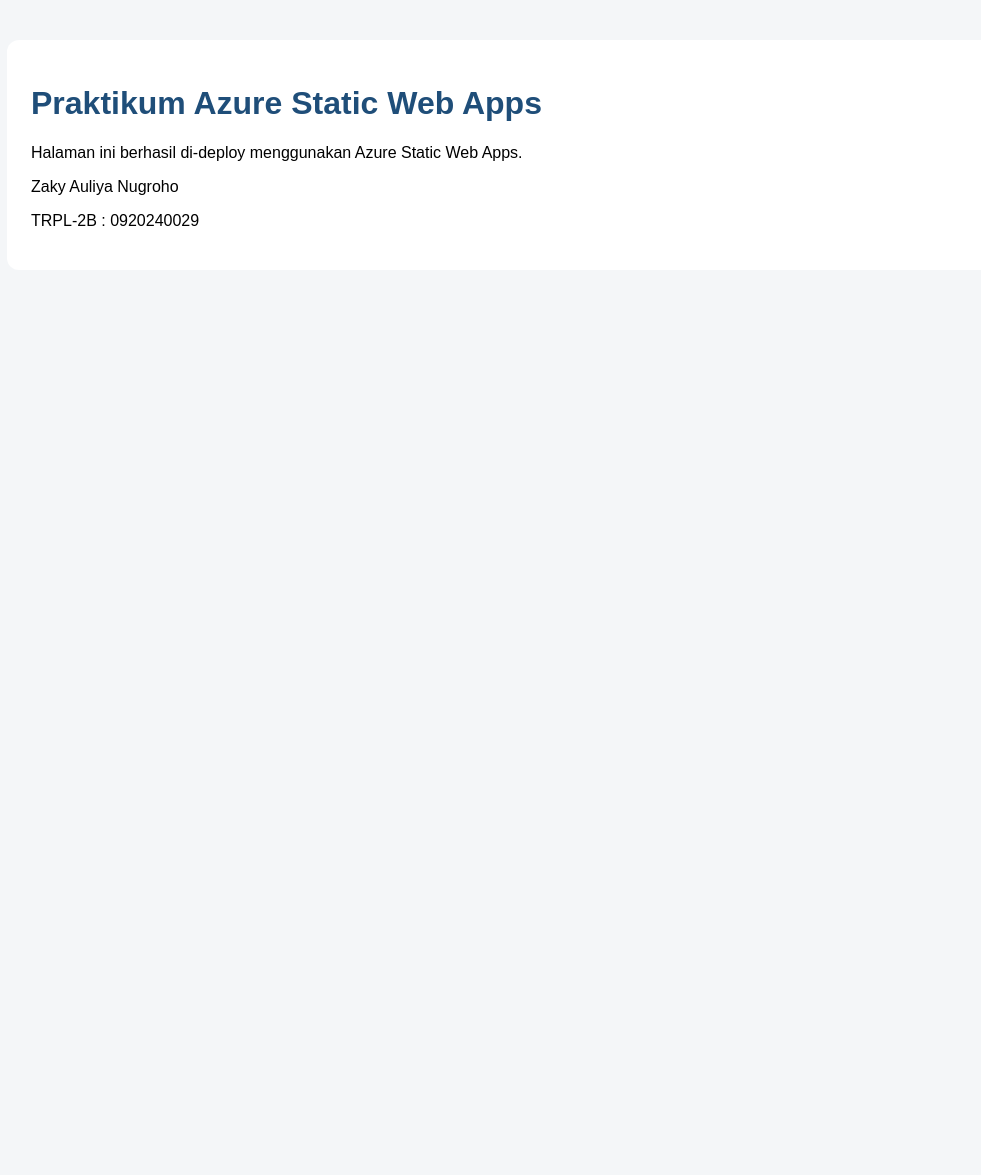
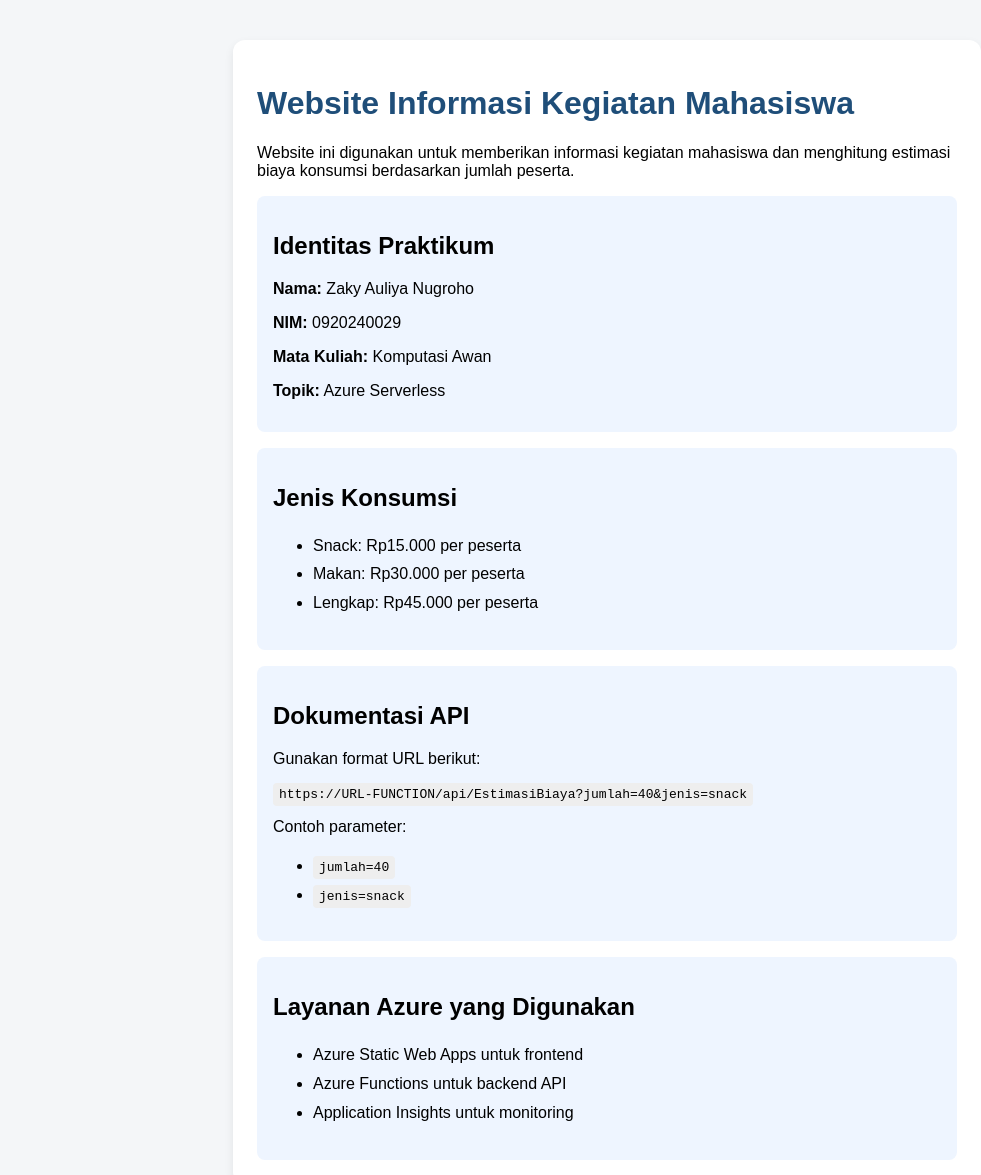
Before and after one commit to Xzakyan/repo-swa-029, a plain HTML site: page index.html in a window 1280 px wide. Shown: the top 1175 px of the page, without its empty margins (33-1014 px from the left). Before the commit the page ends 800 px from the top, so only its background shows below. Drawn offline with Linux system fonts and the light colour scheme.

Commit message:
Update index.html

```diff
--- a/index.html
+++ b/index.html
@@ -1,19 +1,94 @@
 <!DOCTYPE html>
 <html lang="id">
 <head>
-<meta charset="UTF-8">
-<title>Praktikum Azure Static Web Apps</title>
-<style>
-body { font-family: Arial; margin: 40px; background: #f4f6f8; }
-.container { background: white; padding: 24px; border-radius: 12px; } h1 { color: #1f4e79; }
-</style>
+  <meta charset="UTF-8">
+  <title>Estimasi Biaya Kegiatan Mahasiswa</title>
+  <style>
+    body {
+      font-family: Arial, sans-serif;
+      margin: 40px;
+      background: #f4f6f8;
+    }
+
+    .container {
+      background: white;
+      padding: 24px;
+      border-radius: 12px;
+      max-width: 700px;
+      margin: auto;
+      box-shadow: 0 4px 10px rgba(0,0,0,0.08);
+    }
+
+    h1 {
+      color: #1f4e79;
+    }
+
+    .box {
+      background: #eef5ff;
+      padding: 16px;
+      border-radius: 8px;
+      margin-top: 16px;
+    }
+
+    code {
+      background: #eee;
+      padding: 4px 6px;
+      border-radius: 4px;
+    }
+
+    ul {
+      line-height: 1.8;
+    }
+  </style>
 </head>
 <body>
-<div class="container">
-<h1>Praktikum Azure Static Web Apps</h1>
-<p>Halaman ini berhasil di-deploy menggunakan Azure Static Web Apps.</p>
-<p>Zaky Auliya Nugroho</p>
-<p>TRPL-2B : 0920240029</p>
-</div>
+  <div class="container">
+    <h1>Website Informasi Kegiatan Mahasiswa</h1>
+
+    <p>
+      Website ini digunakan untuk memberikan informasi kegiatan mahasiswa
+      dan menghitung estimasi biaya konsumsi berdasarkan jumlah peserta.
+    </p>
+
+    <div class="box">
+      <h2>Identitas Praktikum</h2>
+      <p><strong>Nama:</strong> Zaky Auliya Nugroho</p>
+      <p><strong>NIM:</strong> 0920240029</p>
+      <p><strong>Mata Kuliah:</strong> Komputasi Awan</p>
+      <p><strong>Topik:</strong> Azure Serverless</p>
+    </div>
+
+    <div class="box">
+      <h2>Jenis Konsumsi</h2>
+      <ul>
+        <li>Snack: Rp15.000 per peserta</li>
+        <li>Makan: Rp30.000 per peserta</li>
+        <li>Lengkap: Rp45.000 per peserta</li>
+      </ul>
+    </div>
+
+    <div class="box">
+      <h2>Dokumentasi API</h2>
+      <p>Gunakan format URL berikut:</p>
+      <p>
+        <code>https://URL-FUNCTION/api/EstimasiBiaya?jumlah=40&jenis=snack</code>
+      </p>
+
+      <p>Contoh parameter:</p>
+      <ul>
+        <li><code>jumlah=40</code></li>
+        <li><code>jenis=snack</code></li>
+      </ul>
+    </div>
+
+    <div class="box">
+      <h2>Layanan Azure yang Digunakan</h2>
+      <ul>
+        <li>Azure Static Web Apps untuk frontend</li>
+        <li>Azure Functions untuk backend API</li>
+        <li>Application Insights untuk monitoring</li>
+      </ul>
+    </div>
+  </div>
 </body>
 </html>
```
